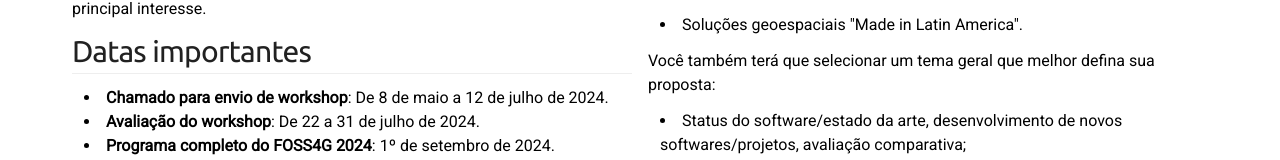
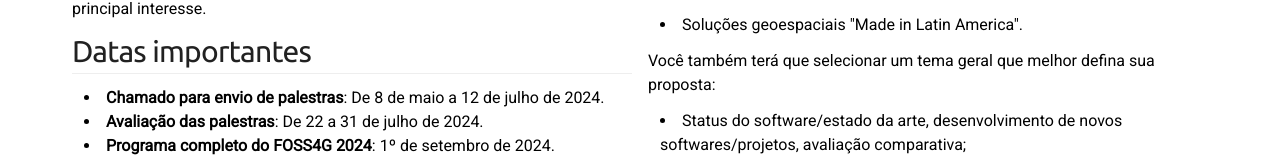
Before and after one commit to FOSS4G-2024-Belem/foss4g-2024-belem.github.io, a Next.js app: page /pt/cfp/palestras-gerais in a window 1280 px wide. Shown: the part 636-796 px from the top of the page. Built offline with nearby package versions, Linux system fonts and the light colour scheme.

Commit message:
small typos and corrections CFP

```diff
--- a/src/pages/pt/cfp/palestras-gerais.mdx
+++ b/src/pages/pt/cfp/palestras-gerais.mdx
@@ -28,8 +28,8 @@ export const metadata = {
       #### Datas importantes
       ---
 
-    - **Chamado para envio de workshop**: De 8 de maio a 12 de julho de 2024.
-    - **Avaliação do workshop**: De 22 a 31 de julho de 2024.
+    - **Chamado para envio de palestras**: De 8 de maio a 12 de julho de 2024.
+    - **Avaliação das palestras**: De 22 a 31 de julho de 2024.
     - **Programa completo do FOSS4G 2024**: 1º de setembro de 2024.
 
     #### Normas para Submissão
```
